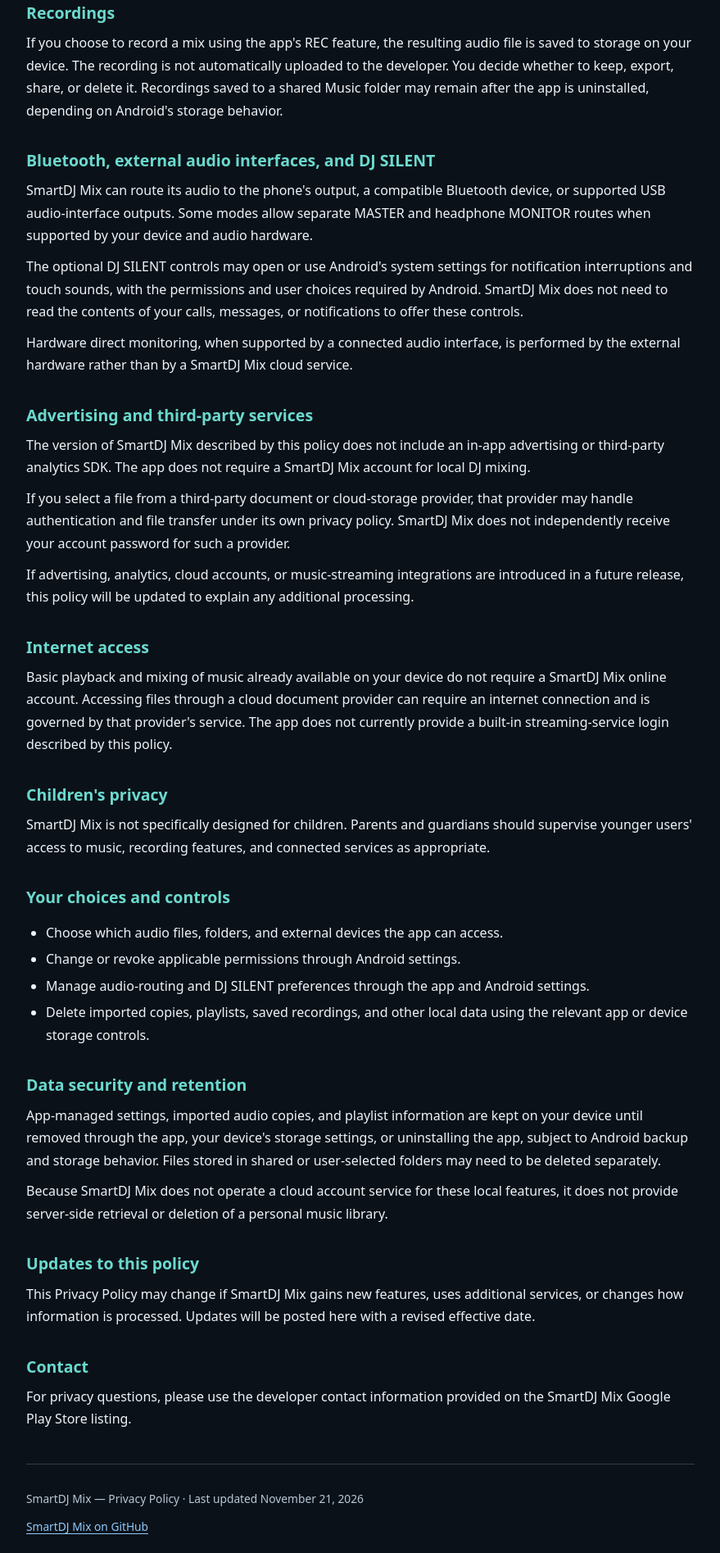
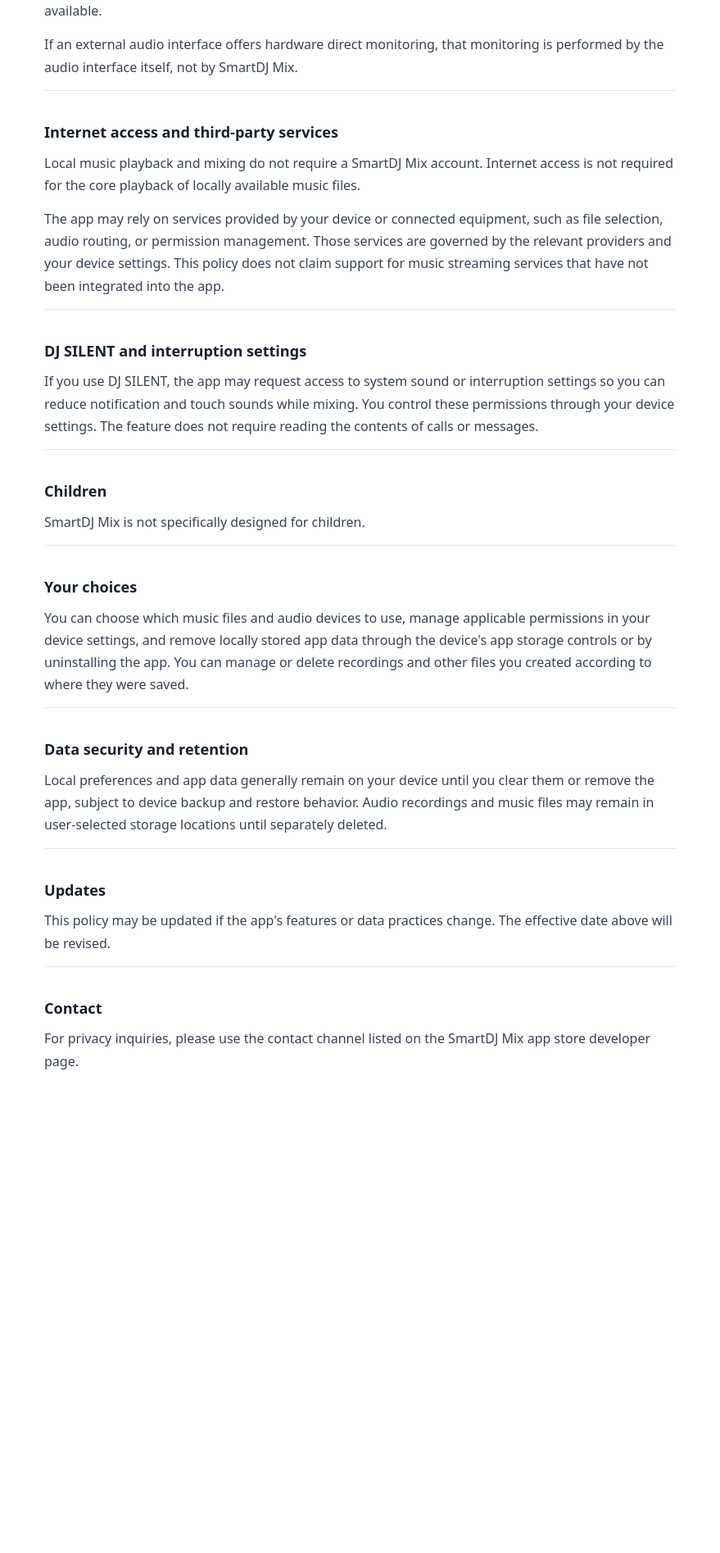
Before and after one commit to davidmenyhert/SmartDJMix, a plain HTML site: page index.html in a window 1280 px wide. Shown: the part 902-2797 px from the top of the page at 82% size, without its empty margins (200-1079 px from the left). After the commit the page ends 2305 px from the top, so only its background shows below. Drawn offline with Linux system fonts and the light colour scheme.

Commit message:
Add files via upload

```diff
--- a/index.html
+++ b/index.html
@@ -1,116 +1,70 @@
-<!doctype html>
+<!DOCTYPE html>
 <html lang="en">
 <head>
   <meta charset="utf-8">
   <meta name="viewport" content="width=device-width, initial-scale=1">
-  <meta name="theme-color" content="#0b1118">
-  <meta name="description" content="Privacy Policy for SmartDJ Mix, a mobile two-deck DJ mixing application with local music libraries and flexible audio output routing.">
-  <link rel="canonical" href="https://davidmenyhert.github.io/SmartDJMix/">
-  <title>SmartDJ Mix | Privacy Policy</title>
+  <meta name="description" content="SmartDJ Mix Privacy Policy">
+  <title>SmartDJ Mix — Privacy Policy</title>
   <style>
-    :root { color-scheme: dark; --bg:#0b1118; --panel:#141f2a; --text:#edf3f9; --soft:#b7c8d8; --accent:#6bd9ce; --line:#2b4050; --link:#8fcaff; }
+    :root { color-scheme: light dark; }
     * { box-sizing: border-box; }
-    html { scroll-behavior: smooth; }
-    body { margin: 0; background: var(--bg); color: var(--text); font: 16px/1.72 system-ui,-apple-system,BlinkMacSystemFont,"Segoe UI",Arial,sans-serif; }
-    main { max-width: 860px; margin: auto; padding: 36px 22px 74px; }
-    header { border-bottom: 1px solid var(--line); margin-bottom: 30px; padding-bottom: 23px; }
-    .eyebrow { font-size: .78rem; font-weight: 800; color: var(--accent); text-transform: uppercase; letter-spacing: .12em; }
-    h1 { font-size: clamp(1.8rem,4.5vw,2.7rem); letter-spacing: -.03em; line-height: 1.2; margin: 10px 0 12px; }
-    h2 { color: var(--accent); font-size: 1.22rem; margin: 34px 0 9px; line-height: 1.35; }
-    p { margin: 10px 0; }
-    a { color: var(--link); text-underline-offset: 3px; }
-    a:hover { color: #c2e2ff; }
-    .date { color: var(--soft); font-size: .95rem; }
-    .intro { font-size: 1.04rem; }
-    .note { background: var(--panel); border-left: 3px solid var(--accent); border-radius: 0 8px 8px 0; padding: 14px 18px; margin: 23px 0; }
-    ul { padding-left: 24px; }
-    li { margin: 5px 0; }
-    footer { margin-top: 40px; padding-top: 20px; border-top: 1px solid var(--line); color: var(--soft); font-size: .86rem; }
-    :focus-visible { outline: 3px solid var(--accent); outline-offset: 3px; }
-    @media (prefers-reduced-motion: reduce) { html { scroll-behavior: auto; } }
+    body { margin: 0; background: #10151e; color: #e8ecf2; font-family: system-ui, -apple-system, "Segoe UI", sans-serif; line-height: 1.7; }
+    main { max-width: 820px; margin: 0 auto; padding: 52px 24px 80px; }
+    h1 { font-size: clamp(1.8rem, 5vw, 2.55rem); line-height: 1.2; margin: 0 0 12px; letter-spacing: -.025em; }
+    h2 { font-size: 1.13rem; color: #f4f7fb; margin: 31px 0 9px; }
+    p { margin: 0 0 14px; color: #cbd4df; }
+    .date { color: #aabacc; margin-bottom: 30px; }
+    section { border-top: 1px solid #293445; padding-top: 4px; }
+    a { color: #8ebcfb; }
+    @media (prefers-color-scheme: light) {
+      body { background: #fff; color: #17202d; }
+      h2 { color: #17202d; }
+      p { color: #394354; }
+      .date { color: #526174; }
+      section { border-color: #e3e8ee; }
+      a { color: #155eb5; }
+    }
   </style>
 </head>
 <body>
 <main>
-  <header>
-    <div class="eyebrow">SmartDJ Mix</div>
-    <h1>Privacy Policy</h1>
-    <p class="date"><strong>Effective date:</strong> November 21, 2026</p>
-    <p class="intro">SmartDJ Mix is a mobile DJ mixing application for playing and mixing music from supported files, with optional USB audio interfaces and Bluetooth audio output. This policy explains how information is handled when using the app.</p>
-  </header>
-
-  <section aria-labelledby="stored">
-    <h2 id="stored">Information stored on your device</h2>
-    <p>SmartDJ Mix stores application settings and music-library information locally on your device. Depending on the features you use, this can include playlists, selected file references, imported audio copies, mixer and audio-routing preferences, and other configuration values needed to restore your setup.</p>
-    <p>When you choose music from your phone, an attached USB storage device, or a supported document provider, the app accesses the files you select. Some selected music files may be copied into app-managed local storage so they remain available to the music library. SmartDJ Mix does not operate a server to receive your personal music collection or playlists.</p>
+  <h1>SmartDJ Mix — Privacy Policy</h1>
+  <p class="date"><strong>Effective date:</strong> November 21, 2026</p>
+  <p>SmartDJ Mix is a DJ mixing application for playing and mixing music, cue monitoring, and working with compatible audio devices.</p>
+  <section><h2>Information stored on your device</h2>
+  <p>SmartDJ Mix uses local storage to remember app preferences and settings, which may include playlists, selected music locations, audio routing, mixer controls, and other user choices. This information is stored on your device and is not uploaded to a SmartDJ Mix-operated server.</p>
+  <p>Your music files remain in the locations you select. Loading a track for local playback does not upload that track to a SmartDJ Mix-operated server.</p>
   </section>
-
-  <section aria-labelledby="permissions">
-    <h2 id="permissions">Audio, files, and device permissions</h2>
-    <p>Depending on the Android version and enabled features, SmartDJ Mix may request access to audio files or user-selected folders, or permission to use an audio input. Such access is used for the app's music, recording, or audio-diagnostic functions, where available.</p>
-    <p>Connected USB audio devices and available output routes may be identified to let you choose MASTER and MONITOR outputs. Bluetooth routing is handled through Android's audio system. This routing information is used on the device to configure audio playback.</p>
-    <p>Audio input, when used by a supported feature, is processed locally. Simply using the app does not send microphone or USB audio input to a SmartDJ Mix-operated server.</p>
+  <section><h2>Audio files, permissions, and recording</h2>
+  <p>The app accesses music files and connected storage only as needed for the features you use. It may also access available audio input and output devices to support mixing, monitoring, and other audio functions.</p>
+  <p>If you choose a feature that records audio or requires audio input, the app may request permission to access that input. Recordings you explicitly create are saved locally, subject to your selected location and device settings. Local mixing does not require uploading your audio to a SmartDJ Mix-operated server.</p>
   </section>
-
-  <section aria-labelledby="recordings">
-    <h2 id="recordings">Recordings</h2>
-    <p>If you choose to record a mix using the app's REC feature, the resulting audio file is saved to storage on your device. The recording is not automatically uploaded to the developer. You decide whether to keep, export, share, or delete it. Recordings saved to a shared Music folder may remain after the app is uninstalled, depending on Android's storage behavior.</p>
+  <section><h2>External audio devices</h2>
+  <p>SmartDJ Mix can route audio through compatible built-in, Bluetooth, and USB audio devices. Device names and routing preferences may be stored locally to help restore settings when devices are available.</p>
+  <p>If an external audio interface offers hardware direct monitoring, that monitoring is performed by the audio interface itself, not by SmartDJ Mix.</p>
   </section>
-
-  <section aria-labelledby="devices">
-    <h2 id="devices">Bluetooth, external audio interfaces, and DJ SILENT</h2>
-    <p>SmartDJ Mix can route its audio to the phone's output, a compatible Bluetooth device, or supported USB audio-interface outputs. Some modes allow separate MASTER and headphone MONITOR routes when supported by your device and audio hardware.</p>
-    <p>The optional DJ SILENT controls may open or use Android's system settings for notification interruptions and touch sounds, with the permissions and user choices required by Android. SmartDJ Mix does not need to read the contents of your calls, messages, or notifications to offer these controls.</p>
-    <p>Hardware direct monitoring, when supported by a connected audio interface, is performed by the external hardware rather than by a SmartDJ Mix cloud service.</p>
+  <section><h2>Internet access and third-party services</h2>
+  <p>Local music playback and mixing do not require a SmartDJ Mix account. Internet access is not required for the core playback of locally available music files.</p>
+  <p>The app may rely on services provided by your device or connected equipment, such as file selection, audio routing, or permission management. Those services are governed by the relevant providers and your device settings. This policy does not claim support for music streaming services that have not been integrated into the app.</p>
   </section>
-
-  <section aria-labelledby="third-parties">
-    <h2 id="third-parties">Advertising and third-party services</h2>
-    <p>The version of SmartDJ Mix described by this policy does not include an in-app advertising or third-party analytics SDK. The app does not require a SmartDJ Mix account for local DJ mixing.</p>
-    <p>If you select a file from a third-party document or cloud-storage provider, that provider may handle authentication and file transfer under its own privacy policy. SmartDJ Mix does not independently receive your account password for such a provider.</p>
-    <p>If advertising, analytics, cloud accounts, or music-streaming integrations are introduced in a future release, this policy will be updated to explain any additional processing.</p>
+  <section><h2>DJ SILENT and interruption settings</h2>
+  <p>If you use DJ SILENT, the app may request access to system sound or interruption settings so you can reduce notification and touch sounds while mixing. You control these permissions through your device settings. The feature does not require reading the contents of calls or messages.</p>
   </section>
-
-  <section aria-labelledby="internet">
-    <h2 id="internet">Internet access</h2>
-    <p>Basic playback and mixing of music already available on your device do not require a SmartDJ Mix online account. Accessing files through a cloud document provider can require an internet connection and is governed by that provider's service. The app does not currently provide a built-in streaming-service login described by this policy.</p>
+  <section><h2>Children</h2>
+  <p>SmartDJ Mix is not specifically designed for children.</p>
   </section>
-
-  <section aria-labelledby="children">
-    <h2 id="children">Children's privacy</h2>
-    <p>SmartDJ Mix is not specifically designed for children. Parents and guardians should supervise younger users' access to music, recording features, and connected services as appropriate.</p>
+  <section><h2>Your choices</h2>
+  <p>You can choose which music files and audio devices to use, manage applicable permissions in your device settings, and remove locally stored app data through the device&#x27;s app storage controls or by uninstalling the app. You can manage or delete recordings and other files you created according to where they were saved.</p>
   </section>
-
-  <section aria-labelledby="choices">
-    <h2 id="choices">Your choices and controls</h2>
-    <ul>
-      <li>Choose which audio files, folders, and external devices the app can access.</li>
-      <li>Change or revoke applicable permissions through Android settings.</li>
-      <li>Manage audio-routing and DJ SILENT preferences through the app and Android settings.</li>
-      <li>Delete imported copies, playlists, saved recordings, and other local data using the relevant app or device storage controls.</li>
-    </ul>
+  <section><h2>Data security and retention</h2>
+  <p>Local preferences and app data generally remain on your device until you clear them or remove the app, subject to device backup and restore behavior. Audio recordings and music files may remain in user-selected storage locations until separately deleted.</p>
   </section>
-
-  <section aria-labelledby="retention">
-    <h2 id="retention">Data security and retention</h2>
-    <p>App-managed settings, imported audio copies, and playlist information are kept on your device until removed through the app, your device's storage settings, or uninstalling the app, subject to Android backup and storage behavior. Files stored in shared or user-selected folders may need to be deleted separately.</p>
-    <p>Because SmartDJ Mix does not operate a cloud account service for these local features, it does not provide server-side retrieval or deletion of a personal music library.</p>
+  <section><h2>Updates</h2>
+  <p>This policy may be updated if the app&#x27;s features or data practices change. The effective date above will be revised.</p>
   </section>
-
-  <section aria-labelledby="updates">
-    <h2 id="updates">Updates to this policy</h2>
-    <p>This Privacy Policy may change if SmartDJ Mix gains new features, uses additional services, or changes how information is processed. Updates will be posted here with a revised effective date.</p>
+  <section><h2>Contact</h2>
+  <p>For privacy inquiries, please use the contact channel listed on the SmartDJ Mix app store developer page.</p>
   </section>
-
-  <section aria-labelledby="contact">
-    <h2 id="contact">Contact</h2>
-    <p>For privacy questions, please use the developer contact information provided on the SmartDJ Mix Google Play Store listing.</p>
-  </section>
-
-  <footer>
-    <p>SmartDJ Mix — Privacy Policy · Last updated November 21, 2026</p>
-    <p><a href="https://github.com/davidmenyhert/SmartDJMix">SmartDJ Mix on GitHub</a></p>
-  </footer>
 </main>
 </body>
 </html>
```
Also changed, not shown: 1 other file.
